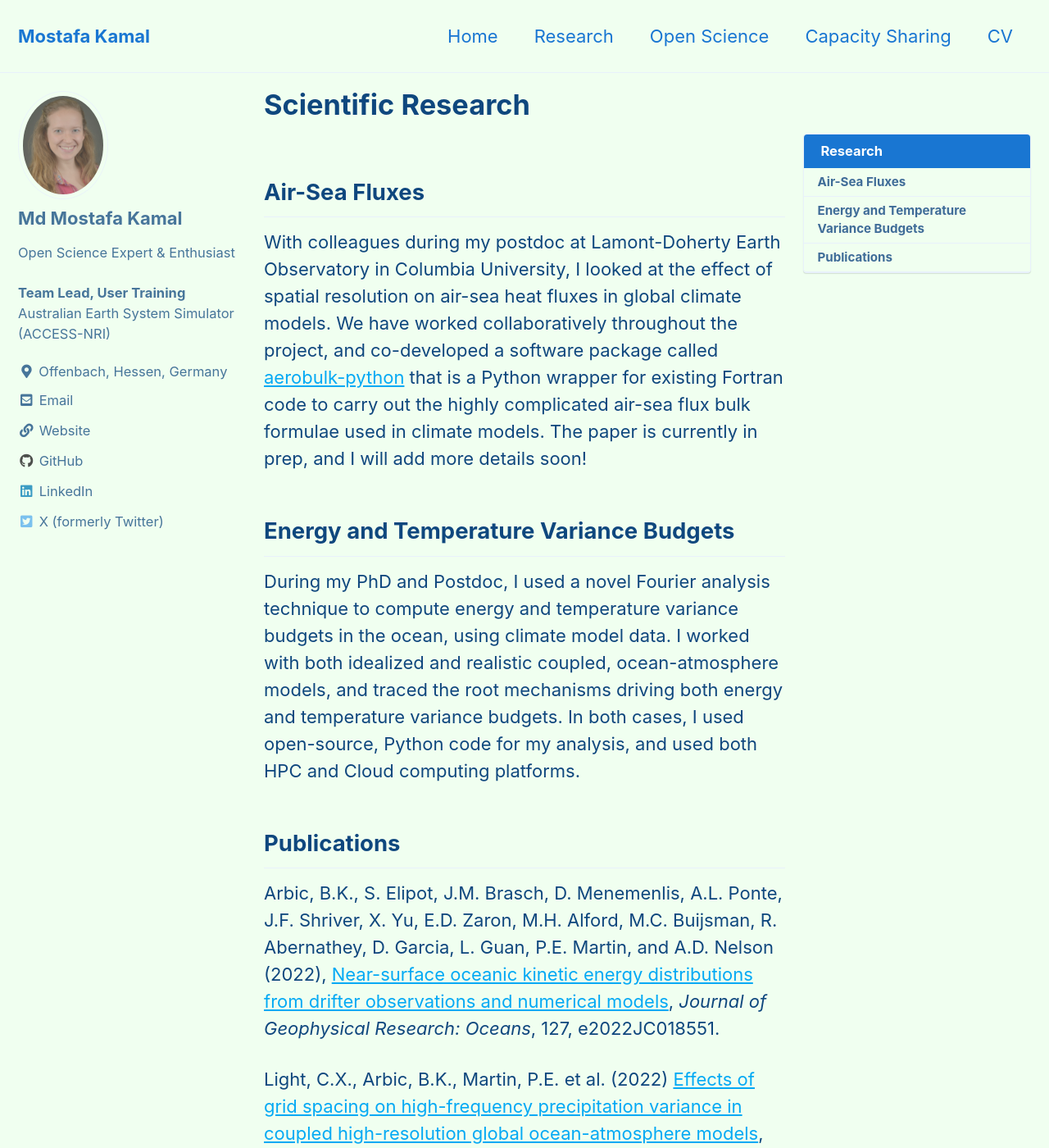
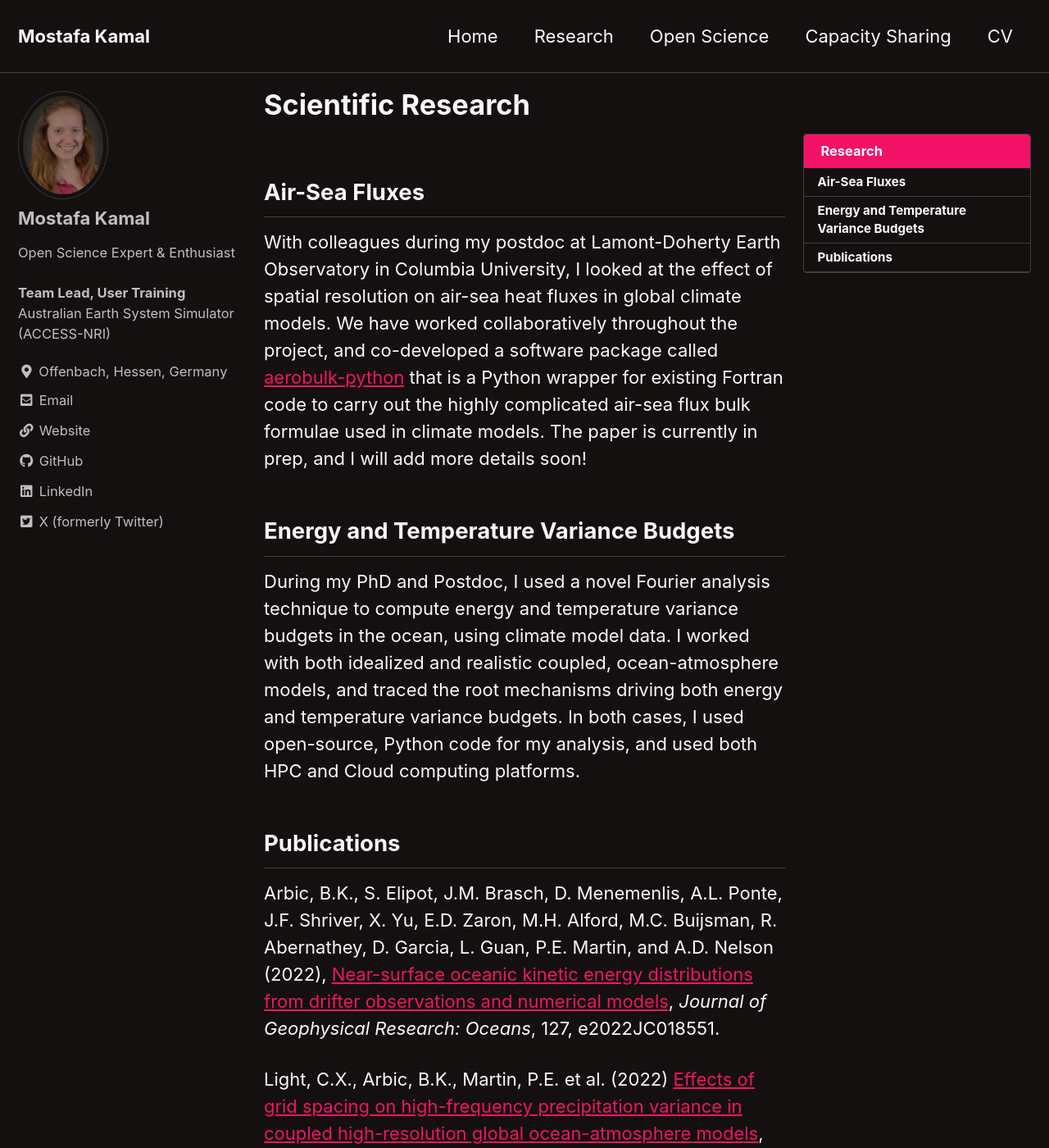
Before and after one commit to Mostafa-MMK/Mostafa-MMK.github.io, a Jekyll site: the page built from _pages/research.md, in a window 1280 px wide and 1400 px high. Shown: the whole window at 82% size. Built offline with Jekyll 4.4.1, drawn with Linux system fonts in a browser that asks for light colours; cached includes are drawn as plain includes.

Commit message:
Change minimal_mistakes_skin to 'neon' and update author name

```diff
--- a/_config.yml
+++ b/_config.yml
@@ -12,7 +12,7 @@
 
 # theme                  : "minimal-mistakes-jekyll"
 # remote_theme           : "mmistakes/minimal-mistakes"
-minimal_mistakes_skin    : "aqua" # "air", "aqua", "contrast", "dark", "dirt", "neon", "mint", "plum", "sunrise"
+minimal_mistakes_skin    : "neon" # "air", "aqua", "contrast", "dark", "dirt", "neon", "mint", "plum", "sunrise"
 
 # Site Settings
 locale                   : "en-US"
@@ -104,7 +104,7 @@ analytics:
 
 # Site Author
 author:
-  name             : "Md Mostafa Kamal"
+  name             : "Mostafa Kamal"
   avatar           : "/assets/paige_photo.png" # path of avatar image, e.g. "/assets/images/bio-photo.jpg"
   bio              : "Open Science Expert & Enthusiast <br><br>
                       **Team Lead, User Training** <br>
```
